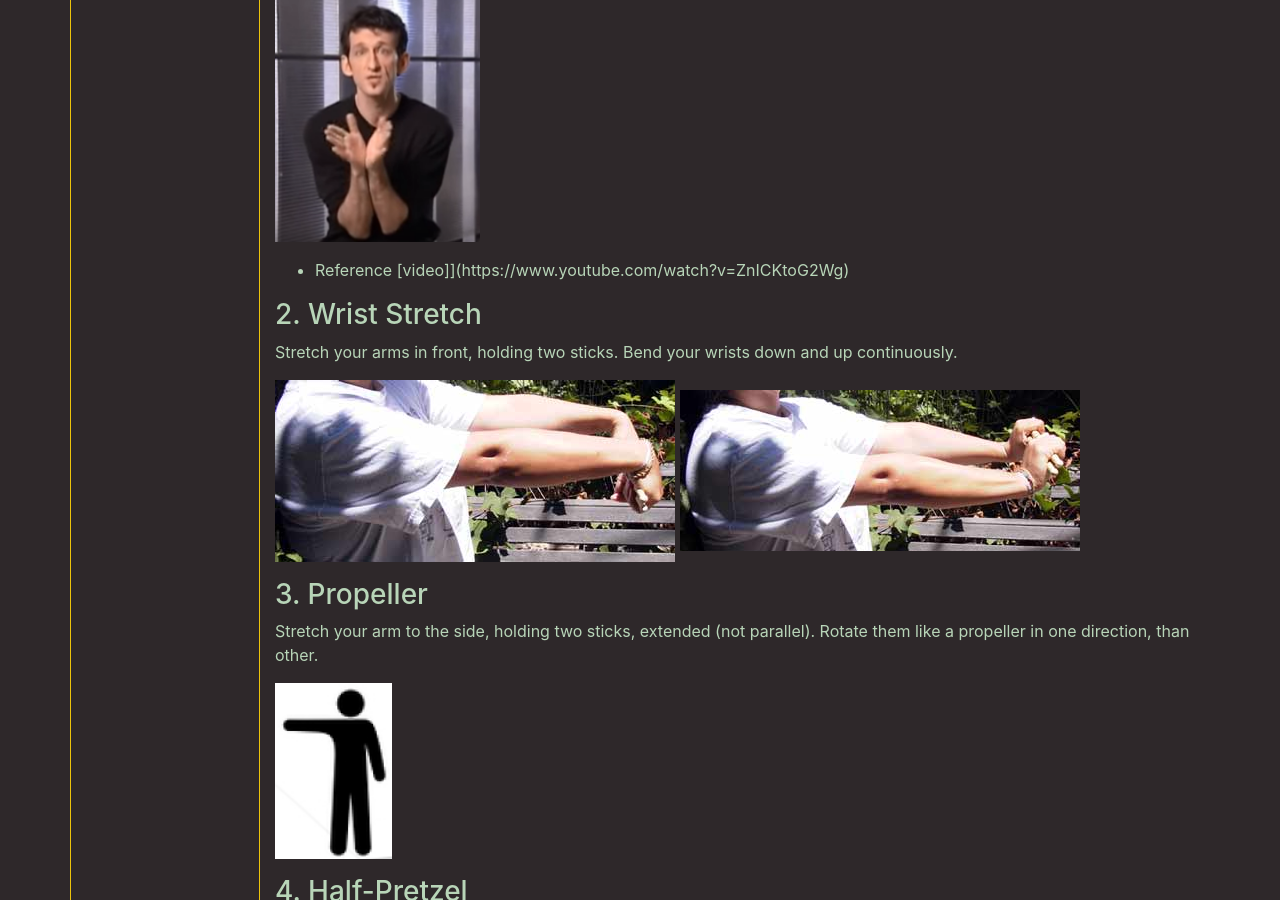
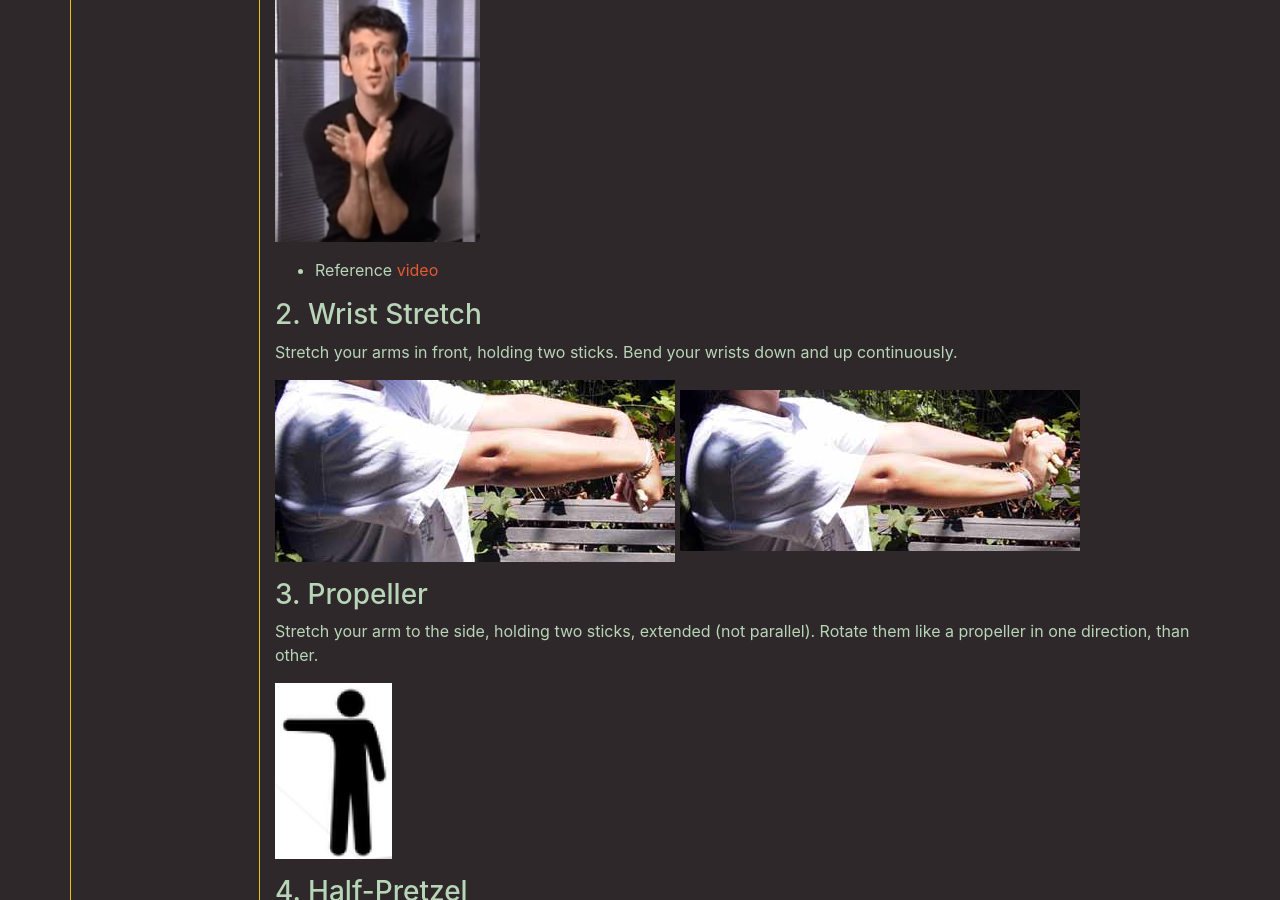
Before and after one commit to MisterY/music-site, a Jekyll site: the page built from drums/warmup.md, in a window 1280 px wide and 900 px high, scrolled down 480 px. Built offline with Jekyll 4.4.1, drawn with Linux system fonts in a browser that asks for light colours; nearby versions of some CDN libraries; our own code applies the rules of GitHub Pages for plain Markdown files.

Commit message:
syntax correction

```diff
--- a/drums/warmup.md
+++ b/drums/warmup.md
@@ -18,7 +18,7 @@ Jojo Mayer hand clapping:
 
 <img src="/img/jojo-mayer-hand-clapping.png" height="250px" />
 
-- Reference [video]](https://www.youtube.com/watch?v=ZnICKtoG2Wg)
+- Reference [video](https://www.youtube.com/watch?v=ZnICKtoG2Wg)
 
 ### 2. Wrist Stretch
 
```
